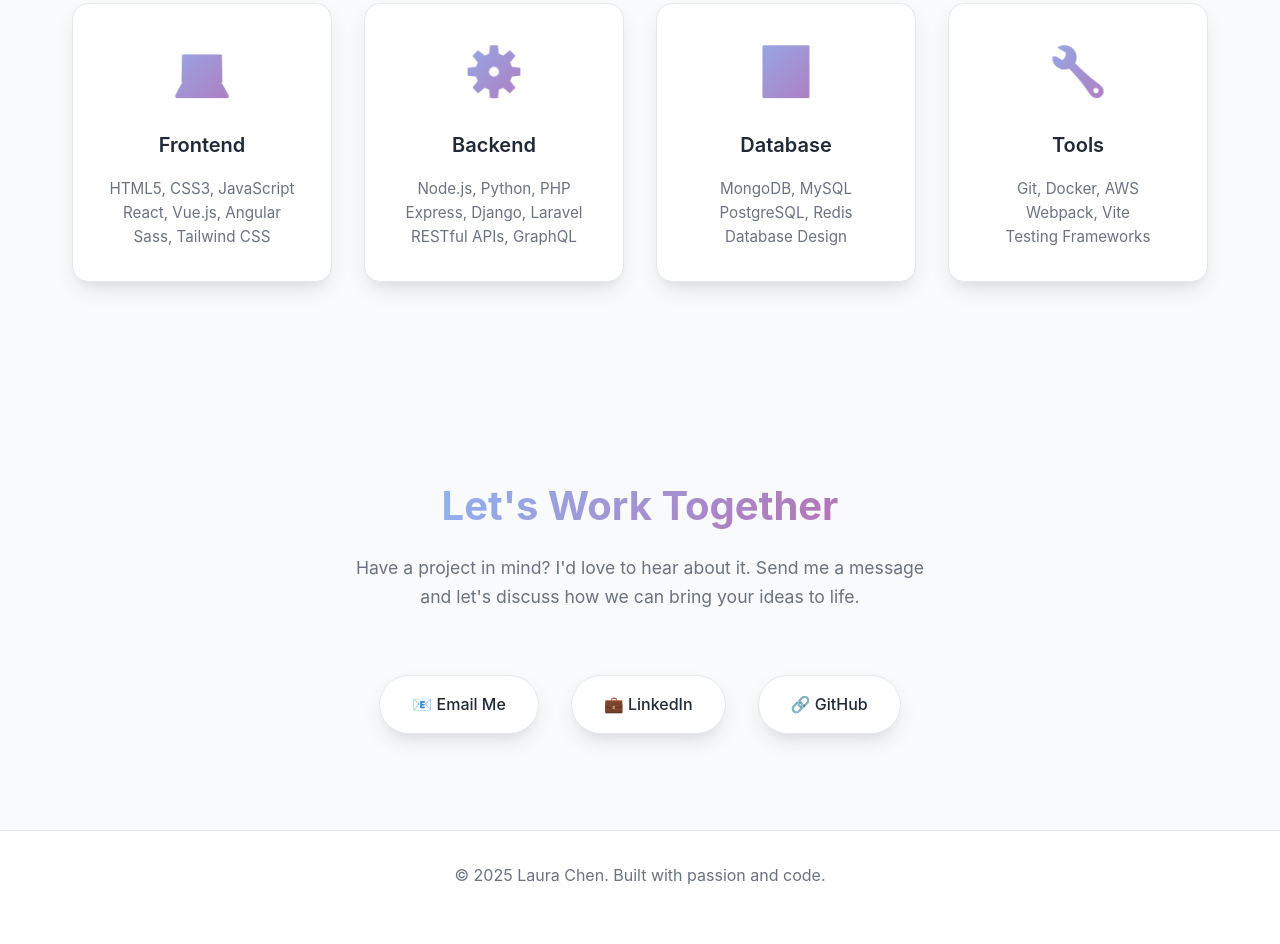
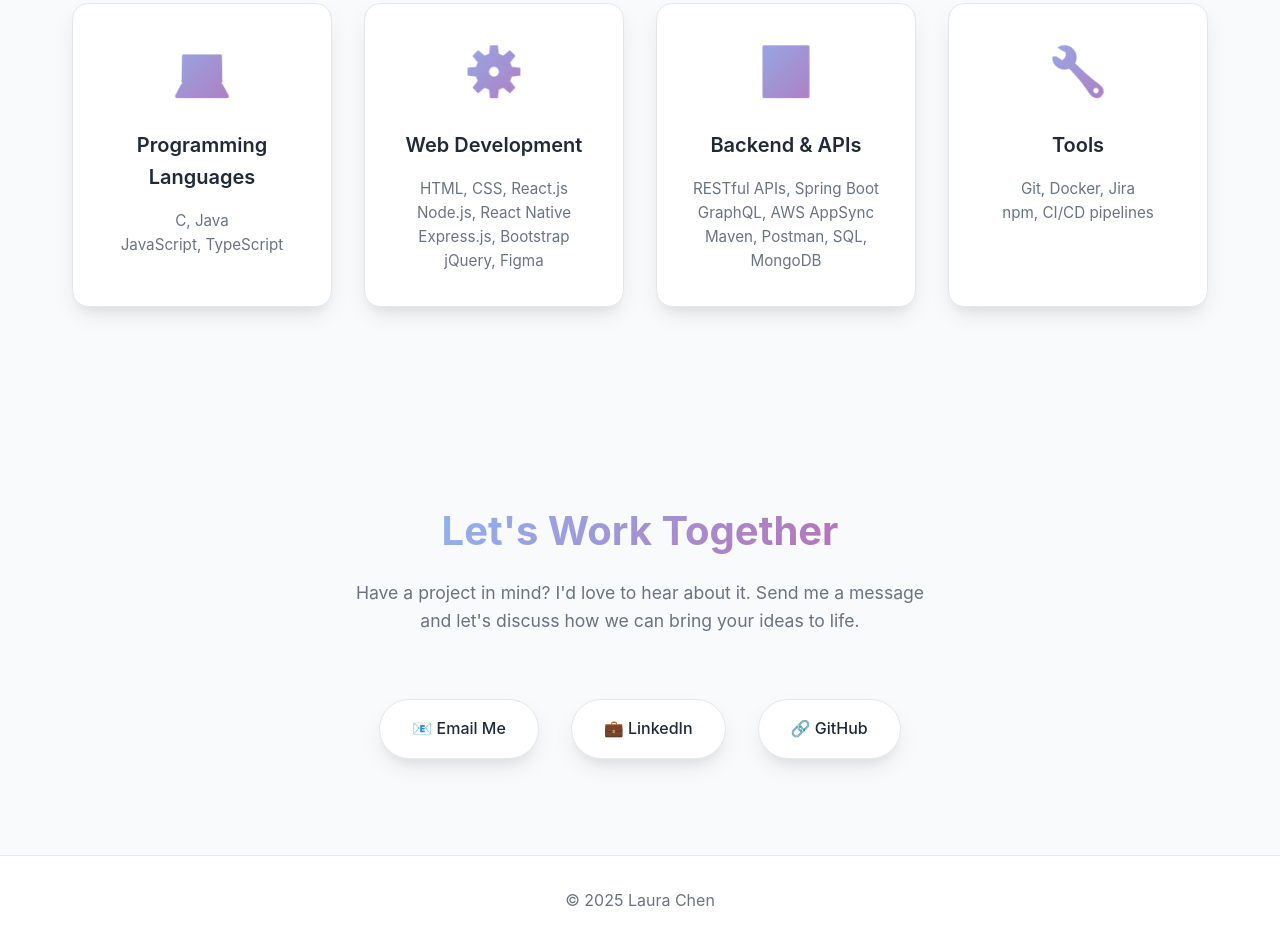
Before and after one commit to shihlei/my-website, a website: page index.html in a window 1280 px wide. Shown: the part 2488-3432 px from the top of the page. Before the commit the page ends 3409 px from the top, so only its background shows below. Drawn offline with Linux system fonts and the light colour scheme.

Commit message:
update contents

```diff
--- a/index.html
+++ b/index.html
@@ -67,7 +67,7 @@
             <div class="about-content animate-on-scroll">
                 <div class="about-image">
                     <div>
-                        <img src="src/assets/shihlei.jpg" alt="Your Name" class="profile-image">
+                        <img src="src/assets/shihlei.jpg" alt="Laura Chen" class="profile-image">
                         <!-- <div class="image-overlay">
                             👩🏻‍💻
                         </div> -->
@@ -114,7 +114,7 @@
 
     <section id="projects" class="projects">
         <div class="container">
-            <h2 class="section-title animate-on-scroll">Featured Projects</h2>
+            <h2 class="section-title animate-on-scroll">Projects</h2>
             <p class="section-subtitle animate-on-scroll">
                 Here are some of the projects I've worked on. Each one represents a unique challenge and learning experience.
             </p>
@@ -193,31 +193,31 @@
             <div class="skills-grid">
                 <div class="skill-category animate-on-scroll">
                     <div class="skill-icon">💻</div>
-                    <h3 class="skill-title">Frontend</h3>
+                    <h3 class="skill-title">Programming Languages</h3>
                     <div class="skill-list">
-                        HTML5, CSS3, JavaScript<br>
-                        React, Vue.js, Angular<br>
-                        Sass, Tailwind CSS
+                        C, Java<br>
+                        JavaScript, TypeScript
                     </div>
                 </div>
 
                 <div class="skill-category animate-on-scroll">
                     <div class="skill-icon">⚙️</div>
-                    <h3 class="skill-title">Backend</h3>
+                    <h3 class="skill-title">Web Development</h3>
                     <div class="skill-list">
-                        Node.js, Python, PHP<br>
-                        Express, Django, Laravel<br>
-                        RESTful APIs, GraphQL
+                        HTML, CSS, React.js<br>
+                        Node.js, React Native<br>
+                        Express.js, Bootstrap<br>
+                        jQuery, Figma
                     </div>
                 </div>
 
                 <div class="skill-category animate-on-scroll">
                     <div class="skill-icon">🗄️</div>
-                    <h3 class="skill-title">Database</h3>
+                    <h3 class="skill-title">Backend & APIs</h3>
                     <div class="skill-list">
-                        MongoDB, MySQL<br>
-                        PostgreSQL, Redis<br>
-                        Database Design
+                        RESTful APIs, Spring Boot<br>
+                        GraphQL, AWS AppSync<br>
+                        Maven, Postman, SQL, MongoDB
                     </div>
                 </div>
 
@@ -225,9 +225,8 @@
                     <div class="skill-icon">🔧</div>
                     <h3 class="skill-title">Tools</h3>
                     <div class="skill-list">
-                        Git, Docker, AWS<br>
-                        Webpack, Vite<br>
-                        Testing Frameworks
+                        Git, Docker, Jira<br>
+                        npm, CI/CD pipelines
                     </div>
                 </div>
             </div>
@@ -259,7 +258,7 @@
 
     <footer>
         <div class="container">
-            <p>&copy; 2025 Laura Chen. Built with passion and code.</p>
+            <p>&copy; 2025 Laura Chen</p>
         </div>
     </footer>
 
```
